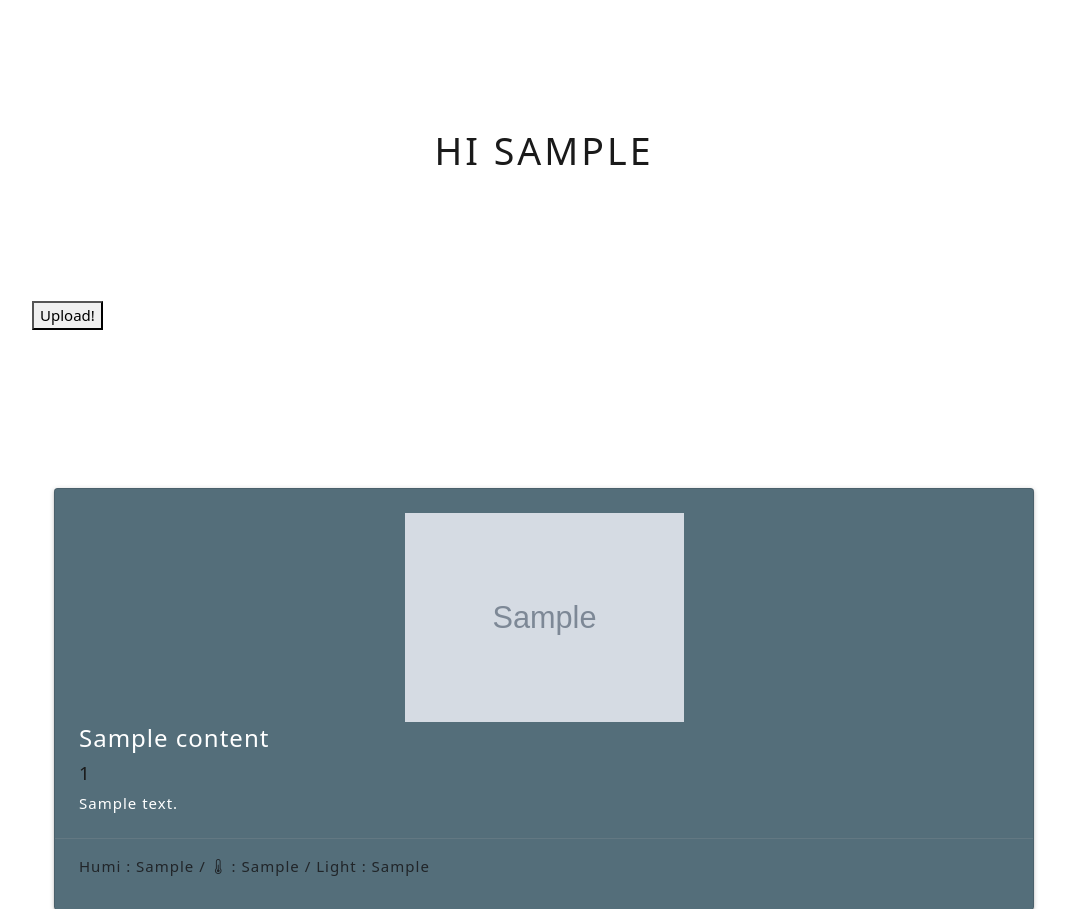
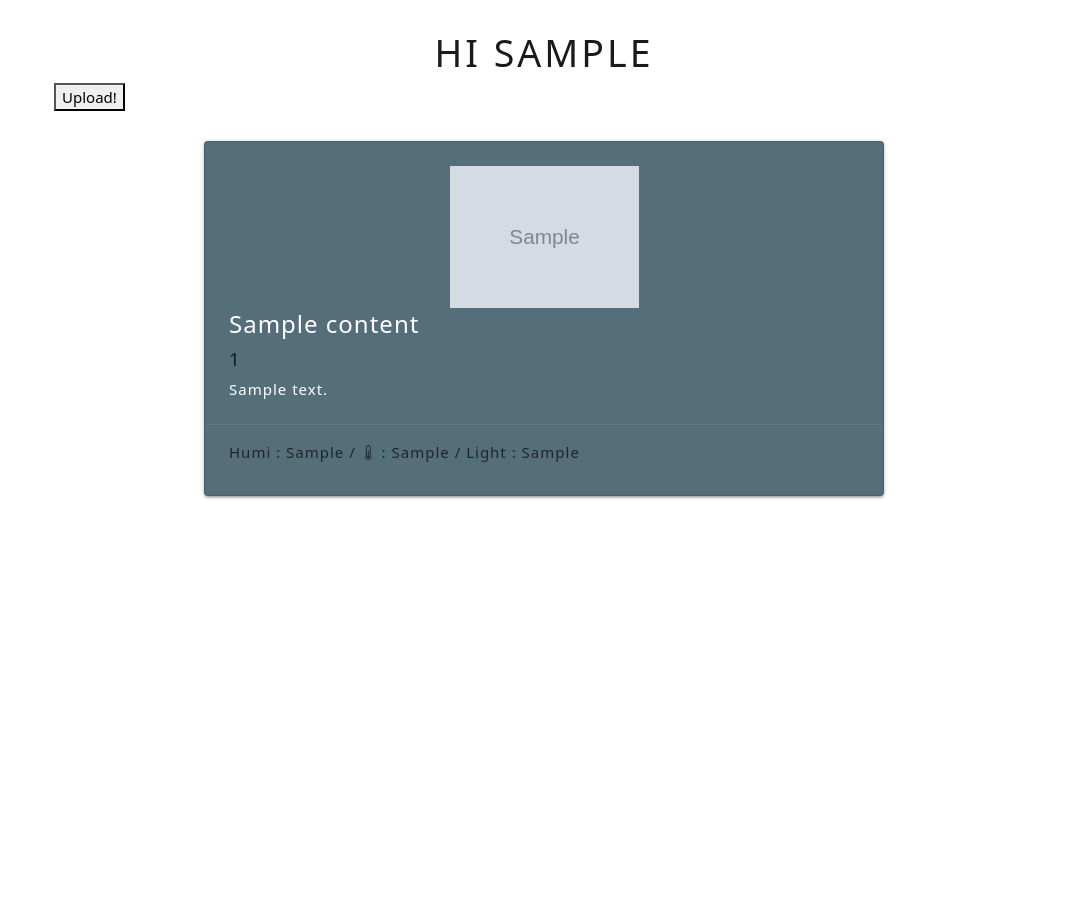
Before and after one commit to Fnhid/Upm3ra, a Flask app: page /main in a window 1280 px wide. Shown: the top 909 px of the page, without its empty margins (96-1163 px from the left). After the commit the page ends 499 px from the top, so only its background shows below. Run offline with Flask 2, Linux system fonts and the light colour scheme; the visitor is signed in with stand-in values (Sample User, id 1); tables that the repository leaves empty or names only in its code hold one stand-in row (values such as "Sample post"); grey boxes marked "Sample" are stand-in pictures; some libraries are stand-ins or nearby versions.

Commit message:
design update

```diff
--- a/templates/main.html
+++ b/templates/main.html
@@ -20,11 +20,11 @@
 </head>
 <body>
 
-  <div>
+  <div class="div_box">
     <div>
-    <h1 style="text-align: center;margin-top: 10%;" width="80%" height="100%">Hi {{user}}</h1>
-  </div>
-  <div style="margin: 10%"><button href="#" class="card-link" class="btn btn-primary" onclick="location.href='/picUpload'">Upload!</button></div>
+    <h1 style="text-align: center" width="80%" height="100%">Hi {{user}}</h1>
+  <div><button href="#" class="card-link" class="btn btn-primary" onclick="location.href='/picUpload'">Upload!</button></div>
+</div>
   <!-- for문을 돌면서 받아온 튜플을 출력합니다. -->
   <!-- obj[0], obj[1], obj[2], obj[3], obj[4], obj[5], obj[6] -->
   <!-- title, contents, id,    filename, hum,   tem,    light -->
```
